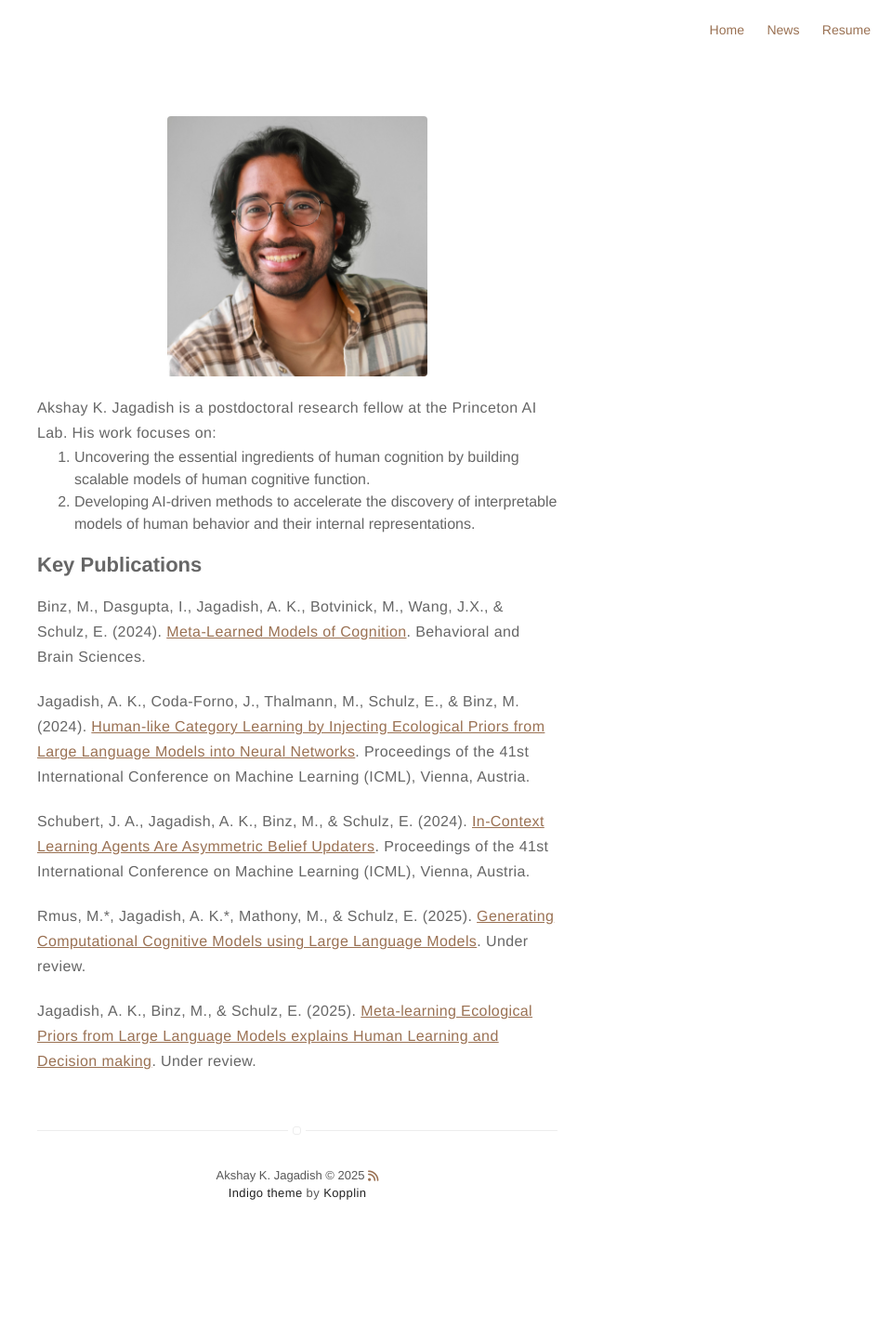
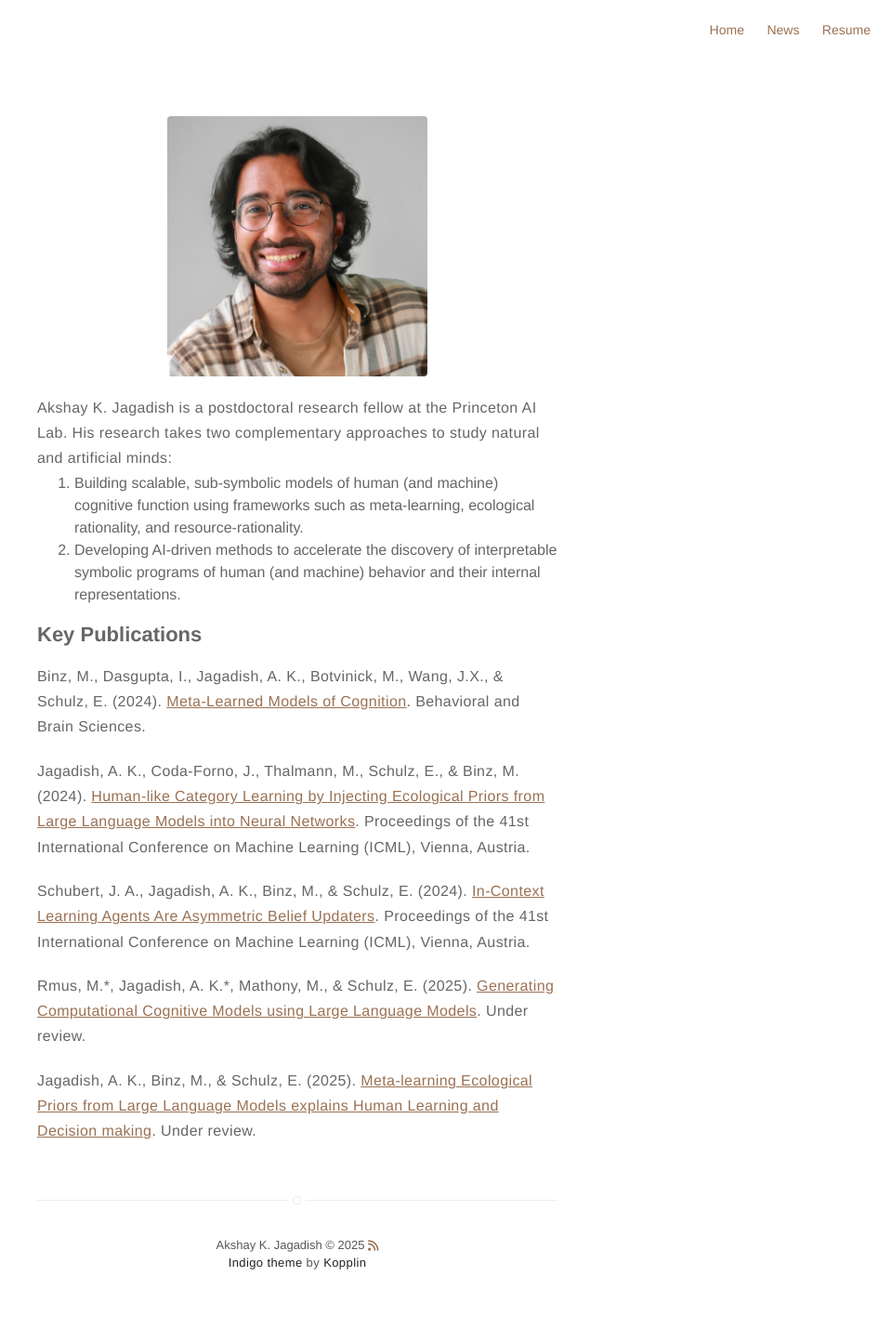
Before and after one commit to akjagadish/akjagadish.github.io, a Jekyll site: the page built from about.md, in a window 1280 px wide. Shown: the whole page at 93% size, without its empty margins (320-1280 px from the left). Built offline with Jekyll 4.4.1, drawn with Linux system fonts in a browser that asks for light colours; nearby versions of some CDN libraries; before the commit the page ends 1355 px from its top, so only the background shows below that.

Commit message:
Revise description of research focus and methods

```diff
--- a/about.md
+++ b/about.md
@@ -5,11 +5,11 @@ layout: page
 ![Profile Image]({% if site.external-image %}{{ site.picture }}{% else %}{{ site.url }}/{{ site.picture }}{% endif %})
 
 <p>
-  Akshay K. Jagadish is a postdoctoral research fellow at the Princeton AI Lab. His work focuses on:
+  Akshay K. Jagadish is a postdoctoral research fellow at the Princeton AI Lab. His research takes two complementary approaches to study natural and artificial minds:
 </p>
 <ol style="margin-top: -19px;">
-  <li>Uncovering the essential ingredients of human cognition by building scalable models of human cognitive function. </li>
-  <li>Developing AI-driven methods to accelerate the discovery of interpretable models of human behavior and their internal representations.</li>
+  <li>Building scalable, sub-symbolic models of human (and machine) cognitive function using frameworks such as meta-learning, ecological rationality, and resource-rationality. </li>
+  <li>Developing AI-driven methods to accelerate the discovery of interpretable symbolic programs of human (and machine) behavior and their internal representations.</li>
 </ol>
 
 <h2>Key Publications</h2>
```
